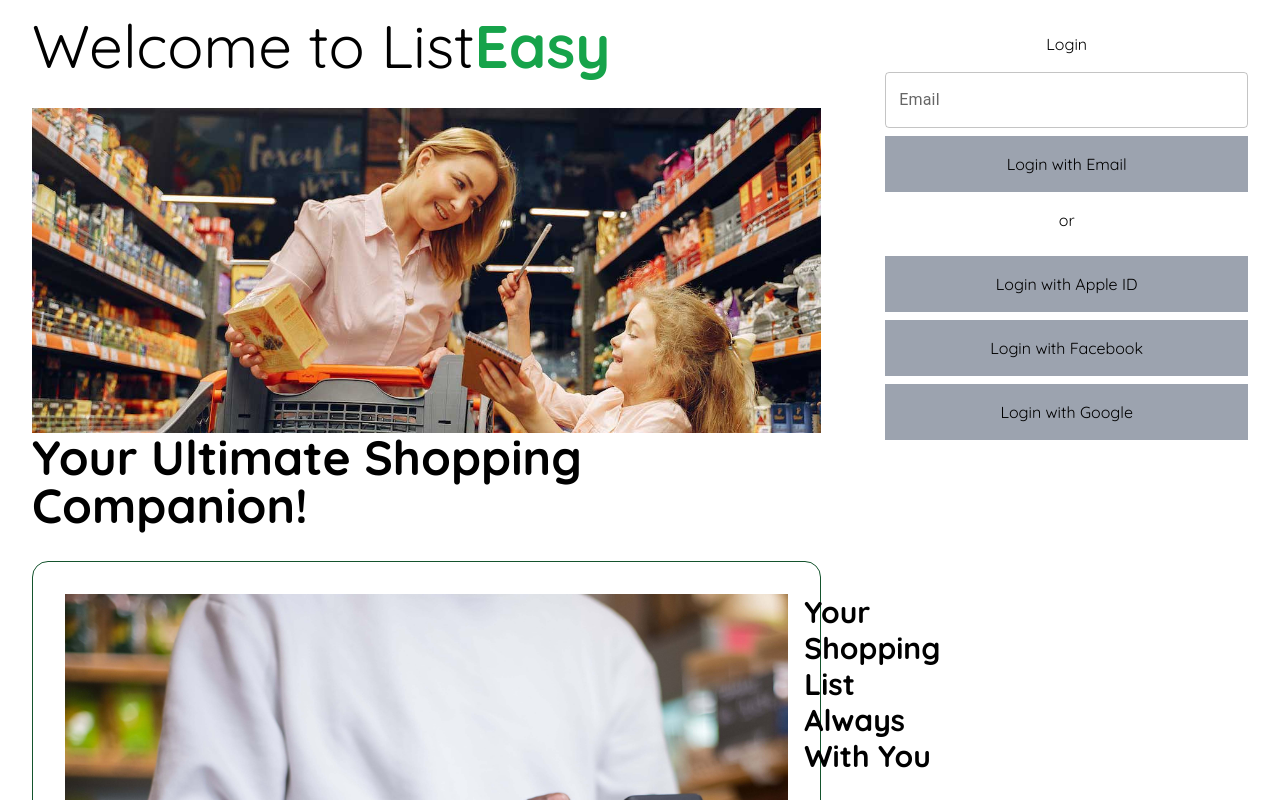
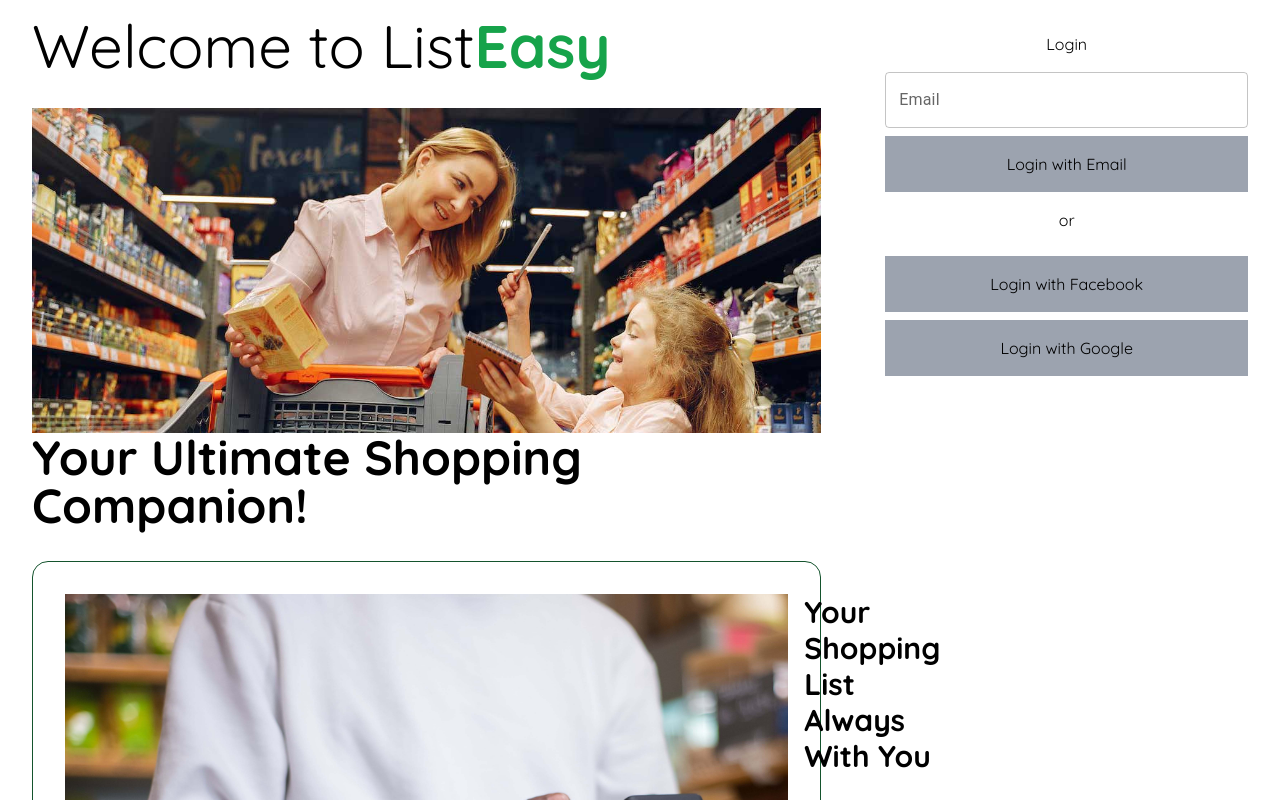
Before and after one commit to lemreyes/shopping_list, a Next.js app: page /Auth/Login in a window 1280 px wide. Shown: the top 800 px of the page. Built offline with nearby package versions, Linux system fonts and the light colour scheme.

Commit message:
Remove login with Apple ID

```diff
--- a/src/app/Auth/Login/Components/LoginPanel.tsx
+++ b/src/app/Auth/Login/Components/LoginPanel.tsx
@@ -43,12 +43,7 @@ export default function LoginPanel() {
         Login with Email
       </button>
       <p className="my-4">or</p>
-      <button
-        className="w-full mt-2 p-4 bg-gray-400 hover:bg-gray-100"
-        onClick={() => signIn("apple", { callbackUrl: "/" })}
-      >
-        Login with Apple ID
-      </button>
+
       <button
         className="w-full mt-2 p-4 bg-gray-400 hover:bg-gray-100"
         onClick={() => signIn("facebook", { callbackUrl: "/" })}
```
